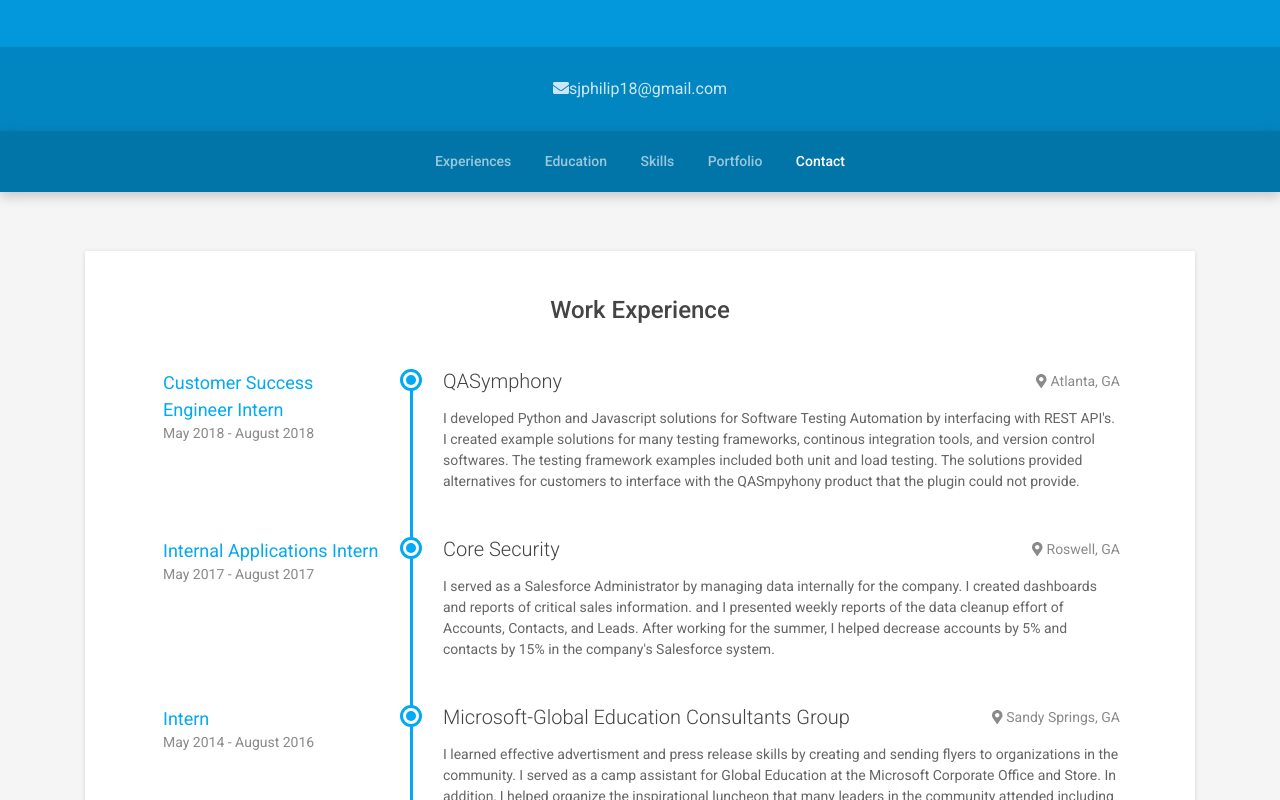
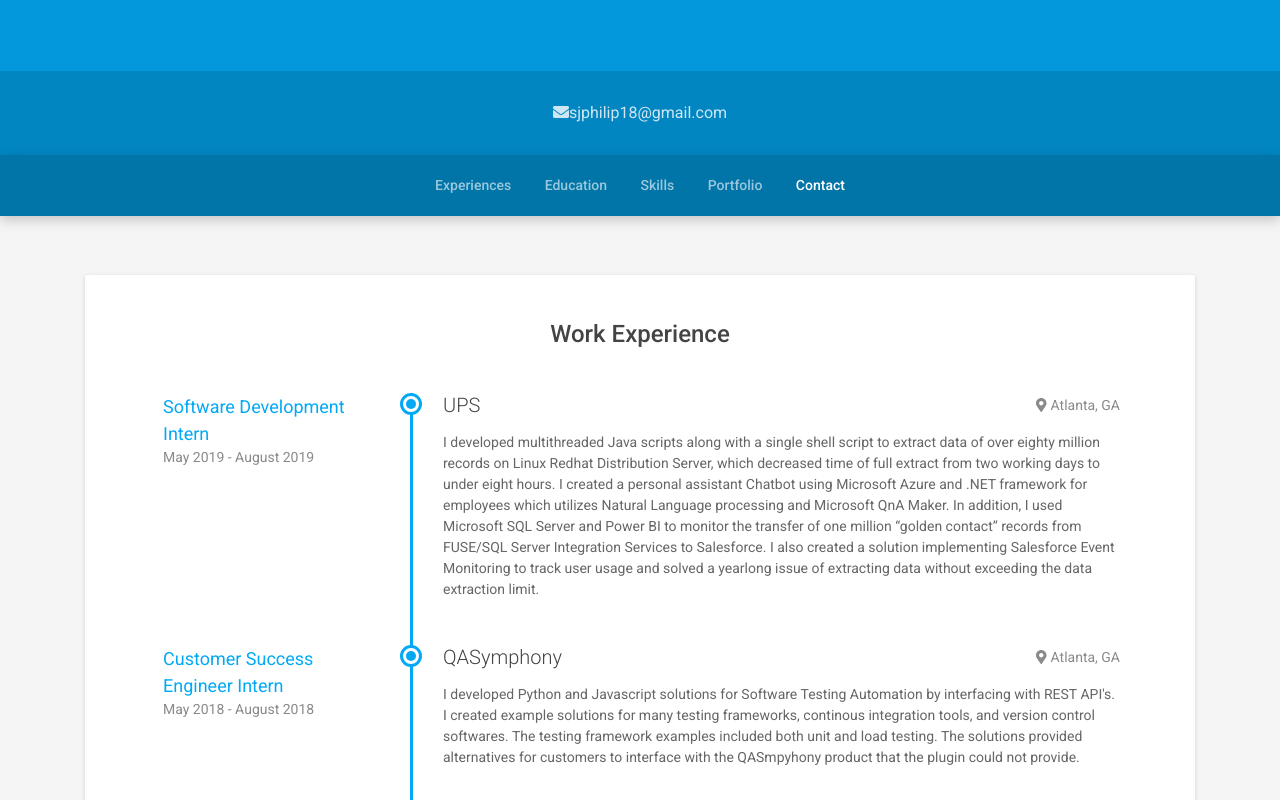
Before and after one commit to sanjayjohn/sanjayjohn.github.io, a plain HTML site: page index.html in a window 1280 px wide. Shown: the part 623-1423 px from the top of the page. Drawn offline with Linux system fonts and the light colour scheme; a script that the page names is missing.

Commit message:
updated website

```diff
--- a/index.html
+++ b/index.html
@@ -40,7 +40,7 @@
                 <h1 class="name">Sanjay John</h1>
                 <div class="title">Computer Scientist</div>
                 <div class="profile">
-                    <p>I am currently a 3rd year undergraduate at Georgia Tech pursuing my B.S. in Computer Science. I am very proficient with Java and Python, and I have experience working with Javascript, HTML CSS, Swift, and Android Studio. Also, I have a strong familiarity with automating software testing. I have experience working with continous integration tools including Jenkins, Bamboo, and TeamCity, and I have used testing frameworks not limited to JUnit, TestNG, Robot, and Selenium + NUnit. In addtion, I have a keen understanding of Agile, DevOps, and Behavior Driven Development concepts used in softaware development lifecycles. Personally, I enjoy fitness, intramural sports, camping, volunteering and my faith. Currently, I am seeking an internship for the summer of 2019.</p>
+                    <p>I am currently a 4th year undergraduate at Georgia Tech pursuing my B.S. in Computer Science. My concentrations are Articial Intelligence and Info Internetworks. I am very proficient with Java, Python and C, and I have experience working with many technologies and languages in my courework and in internships not limited to Pytorch, Javascript, HTML CSS, Swift, SQL, Flask, and Android Studio. Also, I have a strong familiarity with automating software testing. I have experience working with continous integration tools including Jenkins, Bamboo, and TeamCity, and I have used testing frameworks not limited to JUnit, TestNG, Robot, and Selenium + NUnit. In addtion, I have a keen understanding of Agile, DevOps, and Behavior Driven Development concepts used in softaware development lifecycles. Personally, I enjoy fitness, intramural sports, camping, volunteering and my faith. Currently, I am seeking a full time opporunities for once I graduate the spring of 2020.</p>
                 </div><!--//profile-->
             </div><!--//container-->
         </div><!--//intro-->
@@ -75,6 +75,24 @@
         <section id="experiences-section" class="experiences-section section">
             <h2 class="section-title">Work Experience</h2>
             <div class="timeline">
+                <div class="item">
+                        <div class="work-place">
+                            <h3 class="place">UPS</h3>
+                            <div class="location"><i class="fas fa-map-marker-alt mr-1"></i>Atlanta, GA</div>
+                        </div>
+                        <div class="job-meta">
+                            <div class="title">Software Development Intern</div>
+                            <div class="time">May 2019 - August 2019</div>
+                        </div><!--//job-meta-->
+                        <div class="job-desc">
+                            <p> I developed multithreaded Java scripts along with a single shell script to extract data of over eighty million records on Linux Redhat Distribution Server, which decreased time of full extract from two working days to under eight hours. I created a personal assistant Chatbot using Microsoft Azure and .NET framework for employees which utilizes Natural Language processing and Microsoft QnA Maker. In addition, I used Microsoft SQL Server and Power BI to monitor the transfer of one million “golden contact” records from FUSE/SQL Server Integration Services to Salesforce. I also created a solution implementing Salesforce Event Monitoring to track user usage and solved a yearlong issue of extracting data without exceeding the data extraction limit.</p>
+    <!--                         <ul>
+                                <li>Lorem ipsum dolor sit amet</li>
+                                <li>Donec pede justo ante</li>
+                                <li>Maecenas tempus tellus eget </li>
+                            </ul> -->
+                        </div><!--//job-desc-->
+                    </div><!--//item-->
                 <div class="item">
                     <div class="work-place">
                         <h3 class="place">QASymphony</h3>
```
